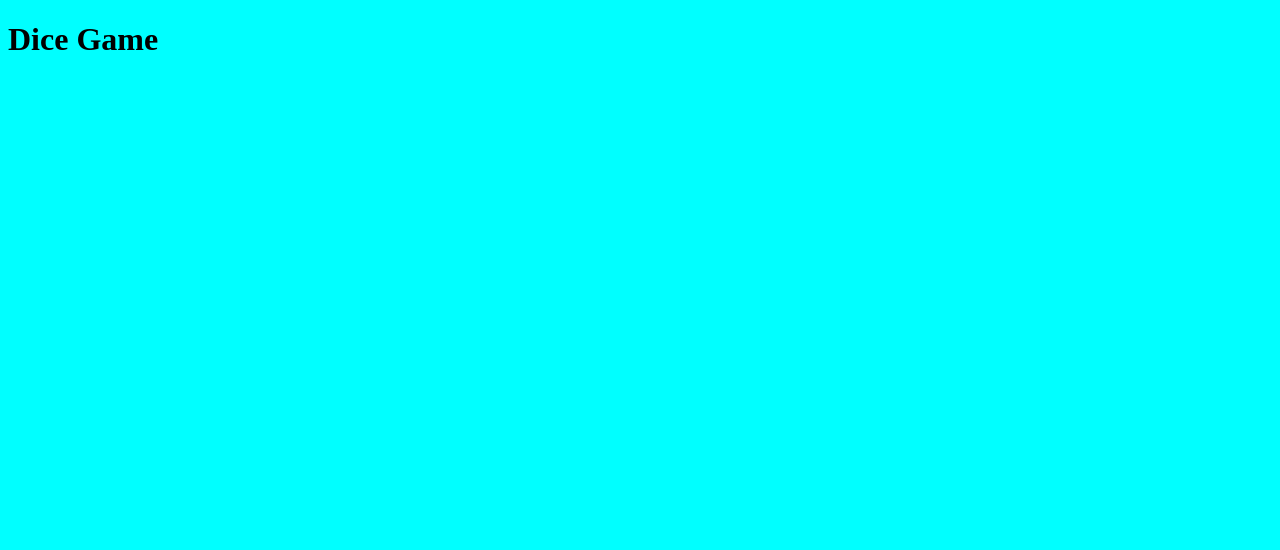
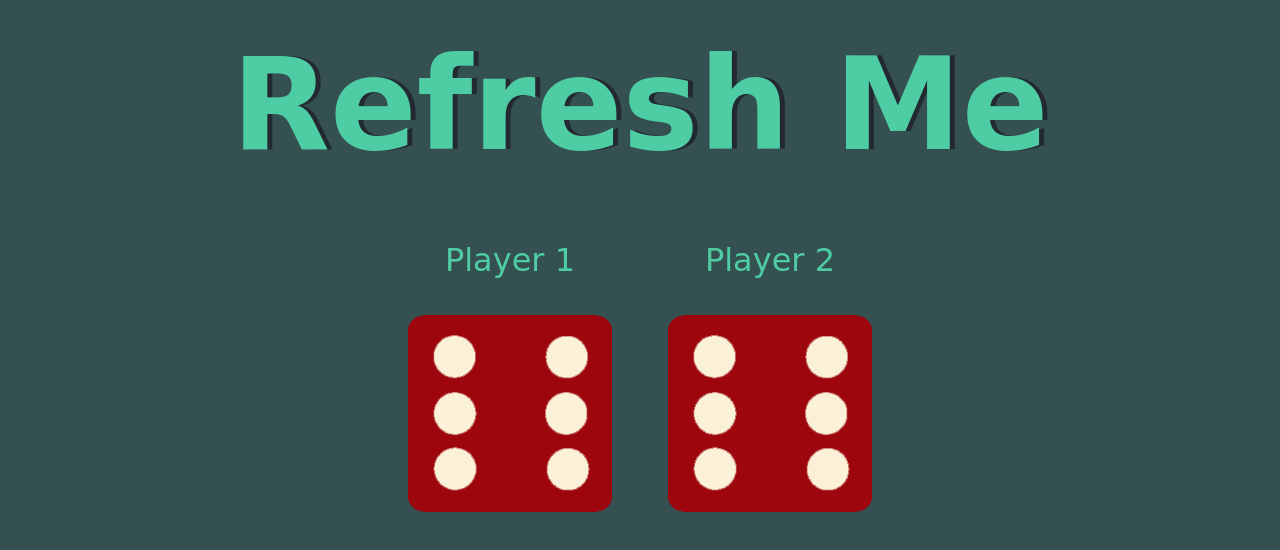
Before and after one commit to sherryrich/dice-game, a plain HTML site: page index.html in a window 1280 px wide. Drawn offline with Linux system fonts and the light colour scheme.

Commit message:
styling updated

```diff
--- a/app.js
+++ b/app.js
@@ -1,2 +1,5 @@
-console.log("connected");
-alert("connected");
+let randomNumber1 = Math.floor((Math.random() * 6) + 1);
+console.log(randomNumber1);
+
+randomNumber1 = document.getElementsByClassName("img1").setAttribute("/dice1.png");
+document.getElementsByClassName("img1").src = "dice1.png";
--- a/index.html
+++ b/index.html
@@ -8,7 +8,24 @@
     <title>Dice</title>
 </head>
 <body>
-    <h1>Dice Game</h1>
+    <div class="container">
+        <h1>Refresh Me</h1>
+
+        <div class="dice">
+          <p>Player 1</p>
+          <img class="img1" src="dice6.png">
+        </div>
+
+        <div class="dice">
+          <p>Player 2</p>
+          <img class="img2" src="dice6.png">
+        </div>
+
+      </div>
+
+
+    </body>
+
 
     <script src="app.js"></script>
 </body>
--- a/style.css
+++ b/style.css
@@ -1,3 +1,33 @@
-* {
-    background-color: aqua;
+body {
+    background-color: rgb(53, 80, 80);
 }
+
+.container {
+    width: 70%;
+    margin: auto;
+    text-align: center;
+  }
+
+  .dice {
+    text-align: center;
+    display: inline-block;
+
+  }
+
+  h1 {
+    margin: 30px;
+    font-family: 'Lobster', cursive;
+    text-shadow: 5px 0 #232931;
+    font-size: 8rem;
+    color: #4ECCA3;
+  }
+
+  p {
+    font-size: 2rem;
+    color: #4ECCA3;
+    font-family: 'Indie Flower', cursive;
+  }
+
+  img {
+    width: 80%;
+  }
```
